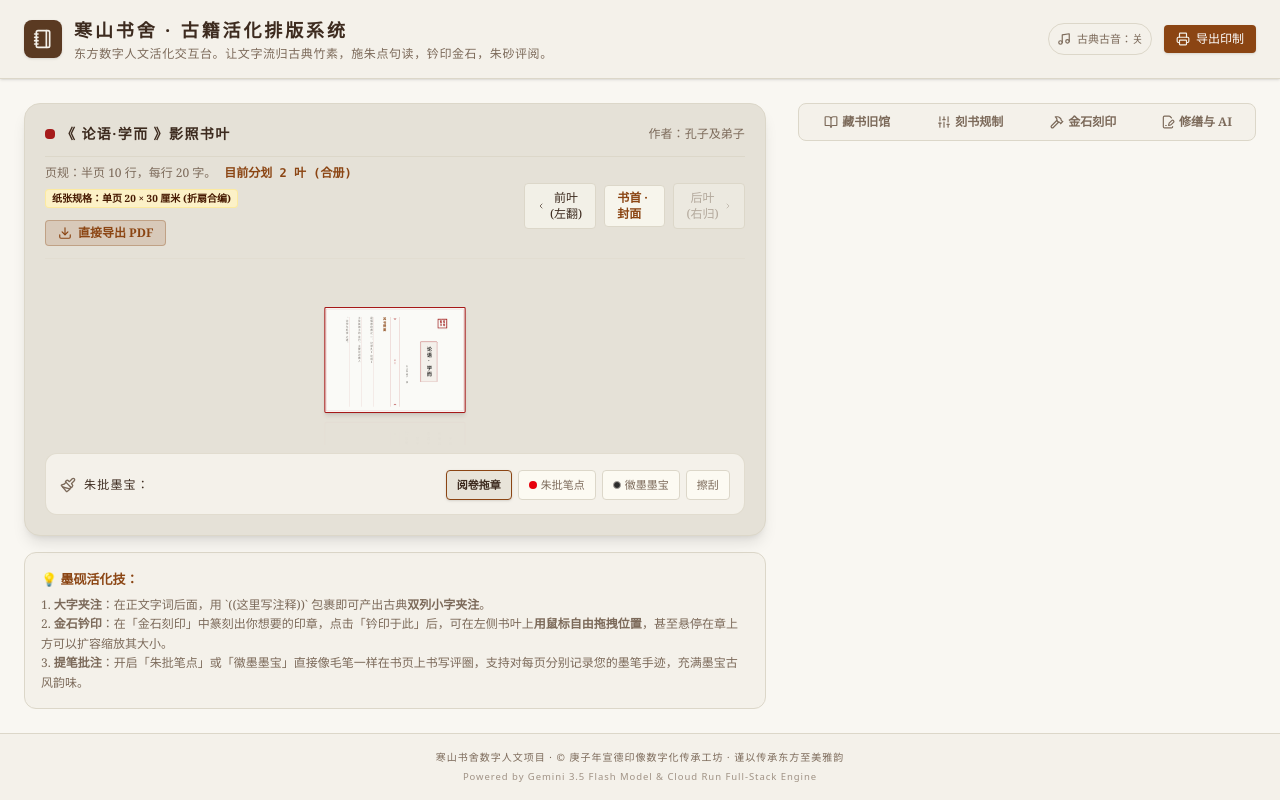
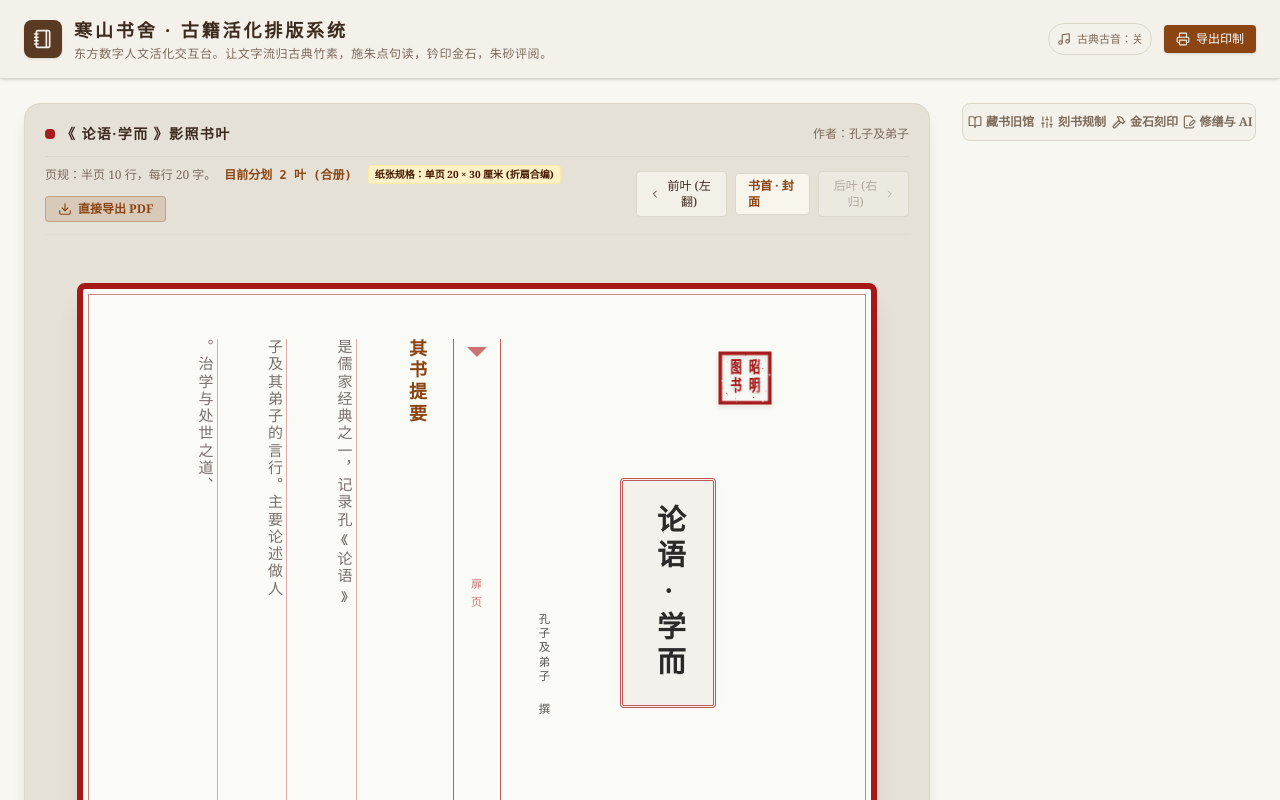
Before and after one commit to xiao990720/Hanshan-Ancient-Books-Revitalization-Typesetting-System, a React (Vite) app: page / in a window 1280 px wide. Shown: the top 800 px of the page. Built offline with nearby package versions, Linux system fonts and the light colour scheme.

Commit message:
refactor: update layout for flexible book rendering
Adjusted main layout and container scaling logic to support full-height content flow, ensuring the book viewer scales correctly based on width while allowing independent vertical scrolling.

```diff
--- a/src/App.tsx
+++ b/src/App.tsx
@@ -665,7 +665,7 @@ export default function App() {
   };
 
   return (
-    <div className="min-h-screen lg:h-screen lg:overflow-hidden bg-[#f9f7f2] text-[#3d2b1f] font-sans flex flex-col selection:bg-[#e8e4d9] selection:text-[#3d2b1f]">
+    <div className="min-h-screen bg-[#f9f7f2] text-[#3d2b1f] font-sans flex flex-col selection:bg-[#e8e4d9] selection:text-[#3d2b1f]">
 
       {/* Visual Top Bar Theme */}
       <header className="bg-[#f4f1ea] border-b border-[#dcd7c9] p-4 px-6 flex justify-between items-center z-10 sticky top-0 shadow-sm animate-fade-in">
@@ -710,12 +710,12 @@ export default function App() {
       </header>
 
       {/* Main Workspace Frame */}
-      <main className="flex-1 lg:min-h-0 max-w-[1600px] 2xl:max-w-none 2xl:px-12 w-full mx-auto p-4 md:p-6 flex flex-col lg:flex-row gap-6 lg:gap-8 items-stretch h-full">
+      <main className="flex-1 max-w-[1600px] 2xl:max-w-none 2xl:px-12 w-full mx-auto p-4 md:p-6 flex flex-col lg:flex-row gap-6 lg:gap-8 items-start">
 
         {/* Left Column (Golden proportions: 61.8%) - Interactive Book Viewer viewport */}
-        <section className="flex flex-col justify-between space-y-4 lg:flex-[1.618] lg:min-w-0 min-h-[60vh] lg:min-h-0 h-full">
+        <section className="flex flex-col justify-between space-y-4 lg:flex-[1.618] min-h-[60vh]">
           {activeBook ? (
-            <div className="bg-[#e5e1d7] rounded-2xl border border-[#dcd7c9] p-5 shadow-lg flex flex-col justify-between flex-1 relative overflow-hidden min-h-0">
+            <div className="bg-[#e5e1d7] rounded-2xl border border-[#dcd7c9] p-5 shadow-lg flex flex-col justify-between flex-1 relative overflow-hidden h-full min-h-[600px]">
 
               {/* Title tag decoration */}
               <div className="flex items-center justify-between border-b border-[#dcd7c9] pb-3 mb-2 shrink-0">
@@ -866,7 +866,7 @@ export default function App() {
         </section>
 
         {/* Right Column (Golden proportions: 38.2%) - Scribe toolbox panels */}
-        <section className="flex flex-col space-y-4 lg:flex-1 lg:min-w-0 h-full">
+        <section className="flex flex-col space-y-4 lg:flex-1 lg:min-w-0">
 
           {/* Action Tabs for Scribes Chest */}
           <div className="flex border border-[#dcd7c9] p-0.5 rounded-lg bg-[#f4f1ea] font-serif select-none shrink-0 text-xs">
--- a/src/components/BookViewer.tsx
+++ b/src/components/BookViewer.tsx
@@ -124,10 +124,10 @@ export const BookViewer: React.FC<BookViewerProps> = ({
       const paddingY = 64;
 
       const scaleX = (containerWidth - paddingX) / bookWidth;
-      const scaleY = (containerHeight - paddingY) / bookHeight;
 
-      // Keep ratio by taking the minimum scale, cap at 1 to prevent it getting too huge
-      const newScale = Math.min(scaleX, scaleY);
+      // Keep ratio by maximizing width, cap at a reasonable size if needed (or let it be as large as possible)
+      // The user wants: width maxed out, height adapts.
+      const newScale = scaleX;
       setScale(newScale);
     };
 
@@ -1278,7 +1278,17 @@ export const BookViewer: React.FC<BookViewerProps> = ({
       {/* Book simulation viewport */}
       <div
         ref={viewerRef}
-        className="w-full flex-1 overflow-hidden select-none min-h-0 flex items-center justify-center relative p-8"
+        className="w-full flex-1 overflow-hidden select-none min-h-0 flex items-start justify-center p-4 sm:p-8"
+        style={{ scrollBehavior: "smooth" }}
+      >
+        <div
+          style={{
+            width: (config.showCenterLine ? 800 : 400) * scale,
+            height: 600 * scale,
+            minHeight: 600 * scale,
+            minWidth: (config.showCenterLine ? 800 : 400) * scale,
+          }}
+          className="relative m-auto shrink-0 flex items-center justify-center"
         >
           <div
             ref={containerRef}
@@ -1318,5 +1328,6 @@ export const BookViewer: React.FC<BookViewerProps> = ({
         </div>
         </div>
       </div>
+    </div>
   );
 };
```
Lines whose indentation alone changed are shown as unchanged.
